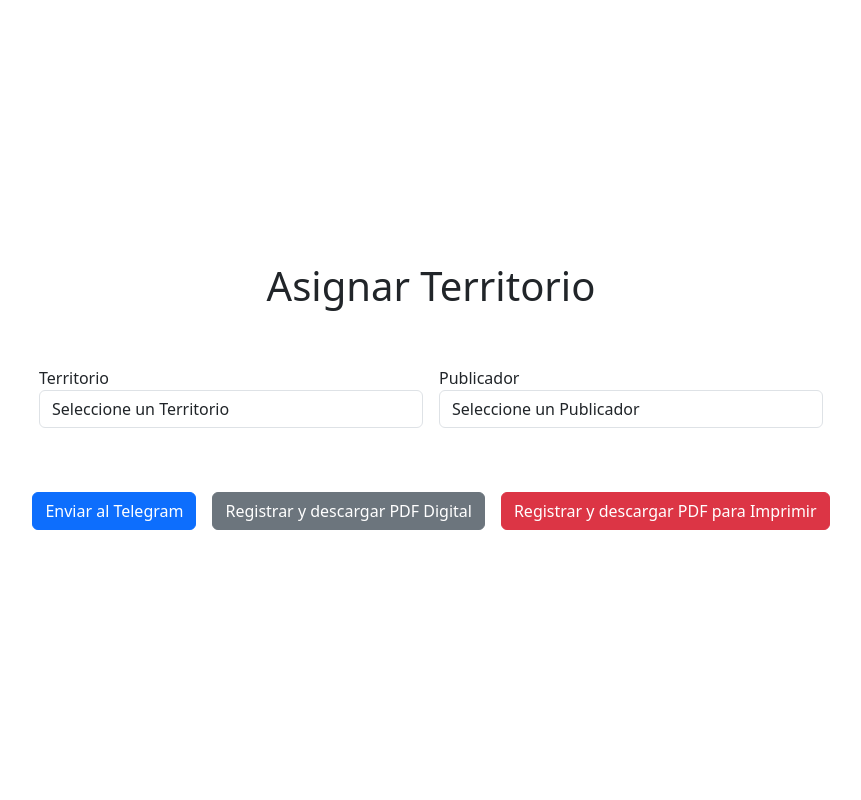
After one commit to joseignacioyanez/territorios, a Django app: page /webTerritorios/asignar/ in a window 1280 px wide. The commit adds this page. Shown: the whole page, without its empty margins (209-1070 px from the left). Run offline with Django 4.2, Linux system fonts and the light colour scheme; a user stored in the database is signed in; tables that the repository leaves empty hold one stand-in row (values such as "Sample post"); some libraries are stand-ins or nearby versions.

Commit message:
29 March

```diff
--- a/territorios/territorios/urls.py
+++ b/territorios/territorios/urls.py
@@ -16,10 +16,11 @@ Including another URLconf
 from django.contrib import admin
 from django.urls import path, include
 
-from webTerritorios.views import TerritoriosLoginView
+from webTerritorios.views import TerritoriosLoginView, logoutView
 
 urlpatterns = [
     path('admin/', admin.site.urls),
     path('login/', TerritoriosLoginView.as_view(template_name="registration/login.html"), name="login"),
-    path("webTerritorios/", include("webTerritorios.urls"))
+    path('logout/', logoutView, name='logout'),
+    path("webTerritorios/", include("webTerritorios.urls")),
 ]
--- a/territorios/webTerritorios/models.py
+++ b/territorios/webTerritorios/models.py
@@ -56,14 +56,15 @@ class Territorio(models.Model):
     activo = models.BooleanField(default=True)
 
     def __str__(self):
-        return f"{self.numero} {self.congregacion.nombre} - {self.nombre}"
+        return f"{self.congregacion.nombre} - {self.numero} - {self.nombre}"
 
     class Meta:
         verbose_name = 'Territorio'
         verbose_name_plural = 'Territorios'
 
 class Publicador(models.Model):
-    user = models.OneToOneField(User, on_delete=models.CASCADE, blank=True, null=True)
+    user = models.OneToOneField(User, on_delete=models.CASCADE, blank=True, null=True, related_name="publicador")
+    nombre = models.CharField(max_length=60, blank=True, null=True)
     activo = models.BooleanField(default=True)
     telegram_chatid = models.CharField(max_length=15, blank=True, null=True, verbose_name="Telegram Chat ID")
     congregacion = models.ForeignKey(Congregacion, verbose_name="Congregacion", blank=True, null=True, on_delete=models.SET_NULL, related_name="publicadores")
@@ -124,7 +125,7 @@ class Asignacion(models.Model):
     fecha_fin = models.DateTimeField(blank=True, null=True)
 
     def __str__(self):
-        return f"{self.id} - {self.territorio.nombre} - {self.publicador.nombre} - {self.fecha_asignacion}"
+        return f"{self.id} - {self.territorio.nombre} - {self.publicador.nombre} - {self.fecha_asignacion} - {self.fecha_fin}"
 
     class Meta:
         verbose_name = 'Asignación'
--- /dev/null
+++ b/territorios/webTerritorios/templates/webTerritorios/asignar.html
@@ -0,0 +1,53 @@
+{% extends "webTerritorios/layout.html" %}
+
+{% block body %}
+
+<div class="container">
+
+        <form action="{% url 'webTerritorios:asignar' %}" method="post" id="asignarTerritorioForm">
+
+            {% csrf_token %}
+
+
+
+            <div class="d-flex justify-content-center align-items-center flex-column" style="height: 100vh;">
+
+                    <h1 class="m-4">Asignar Territorio</h1>
+
+                    <div class="d-flex justify-content-between align-items-center m-4">
+                        <div class="m-2" style="width: 30vw;">
+                            <label for="territorioSelector">Territorio</label>
+                            <select class="form-control" name="territorio" id="territorioSelector" required>
+                                <option value="" disabled selected>Seleccione un Territorio</option>
+                                {% for territorio in territorios %}
+                                    <option value="{{ territorio.id }}">{{ territorio.numero }} - {{ territorio.nombre }}</option>
+                                {% endfor %}
+                            </select>
+                        </div>
+                        <div class="m-2" style="width: 30vw;">
+                            <label for="publicadorSelector">Publicador</label>
+                            <select class="form-control" name="publicador" id="publicadorSelector" required>
+                                <option value="" disabled selected>Seleccione un Publicador</option>
+                                {% for publicador in publicadores %}
+                                    <option value="{{ publicador.id }}">{{ publicador.nombre }}</option>
+                                {% endfor %}
+                            </select>
+                        </div>
+                    </div>
+                    <div  class="d-flex justify-content-between m-4">
+                            <input type="submit" name="enviarTelegram" value="Enviar al Telegram" class="btn btn-primary m-2" />
+                            <input type="submit" name="registrarPDFdigital" value="Registrar y descargar PDF Digital" class="btn btn-secondary m-2"/>
+                            <input type="submit" name="registrarPDFimprimir" value="Registrar y descargar PDF para Imprimir" class="btn btn-danger m-2"/>
+                    </div>
+            </div>
+        </form>
+</div>
+
+<script>
+
+    document.querySelector('#asignarTerritorioForm').addEventListener('submit', async (e) => {
+
+    });
+
+</script>
+{% endblock %}
--- a/territorios/webTerritorios/urls.py
+++ b/territorios/webTerritorios/urls.py
@@ -3,6 +3,6 @@ from django.urls import path
 
 app_name = "webTerritorios"
 urlpatterns = [
-    path("menu", views.menu, name="menu"),
-    path("asignar", views.asignar, name="asignar")
+    path("menu/", views.MenuView.as_view(), name="menu"),
+    path("asignar/", views.AsignarView.as_view(), name="asignar"),
 ]
--- a/territorios/webTerritorios/views.py
+++ b/territorios/webTerritorios/views.py
@@ -1,26 +1,67 @@
-from django.http import HttpResponseRedirect
-from django.shortcuts import render
+
+import datetime
 from django import forms
+from django.shortcuts import redirect, render
 from django.urls import reverse, reverse_lazy
 from django.utils.safestring import SafeString
-from .models import Sordo
-from django.conf import settings
+from django.views import View
+from .models import Sordo, Publicador, Territorio
 from django.contrib.auth.views import LoginView
 from django.contrib import messages
+from django.contrib.auth.mixins import LoginRequiredMixin
+from django.contrib.auth import logout
+from django.db.models import Q
 
 
 class TerritoriosLoginView(LoginView):
     redirect_authenticated_user = True
 
     def get_success_url(self):
-        return reverse_lazy('webTerritorios:index')
+        return reverse_lazy('webTerritorios:menu')
 
     def form_invalid(self, form):
         messages.error(self.request,'Usuario o Contraseña incorrectos')
         return self.render_to_response(self.get_context_data(form=form))
 
+def logoutView(request):
+    logout(request)
+    return redirect(reverse("login"))
 
+class MenuView(LoginRequiredMixin, View):
+    login_url = reverse_lazy("login")
 
+    def get(self, request):
+        user_groups = request.user.groups.all()
+        return render(request, "webTerritorios/menu.html", {"user_groups": user_groups})
+
+class AsignarView(LoginRequiredMixin, View):
+    login_url = reverse_lazy("login")
+
+    def get(self, request):
+        congregacion = request.user.publicador.congregacion
+        publicadores = Publicador.objects.filter(congregacion=congregacion, activo=True)
+        territorios = Territorio.objects.filter(
+            Q(congregacion=congregacion) &
+            (Q(asignaciones_de_este_territorio__fecha_fin__isnull=False) | Q(asignaciones_de_este_territorio__isnull=True))
+        )
+
+        return render(request, "webTerritorios/asignar.html", {
+            "publicadores": publicadores,
+            "territorios": territorios,
+        })
+
+    def post(self, request):
+        if request.POST.get('enviarTelegram'):
+            print("Enviar Telegram")
+            pass
+        elif request.POST.get('registrarPDFdigital'):
+            print("Registrar PDF Digital")
+            pass
+        elif request.POST.get('registrarPDFimprimir'):
+            print("Registrar PDF Imprimir")
+            pass
+
+        return redirect(reverse("webTerritorios:asignar"))
 
 class NewSordoForm(forms.ModelForm):
 
```
Also changed, not shown: territorios/webTerritorios/templates/webTerritorios/menu.html (+7 -0 lines), territorios/webTerritorios/migrations/0004_alter_congregacion_options_remove_sordo_activo.py (added), territorios/webTerritorios/migrations/0005_publicador_nombre.py (added), territorios/webTerritorios/migrations/0006_alter_publicador_user.py (added), territorios/webTerritorios/scripts/territorioPDFdigital.py (added).
